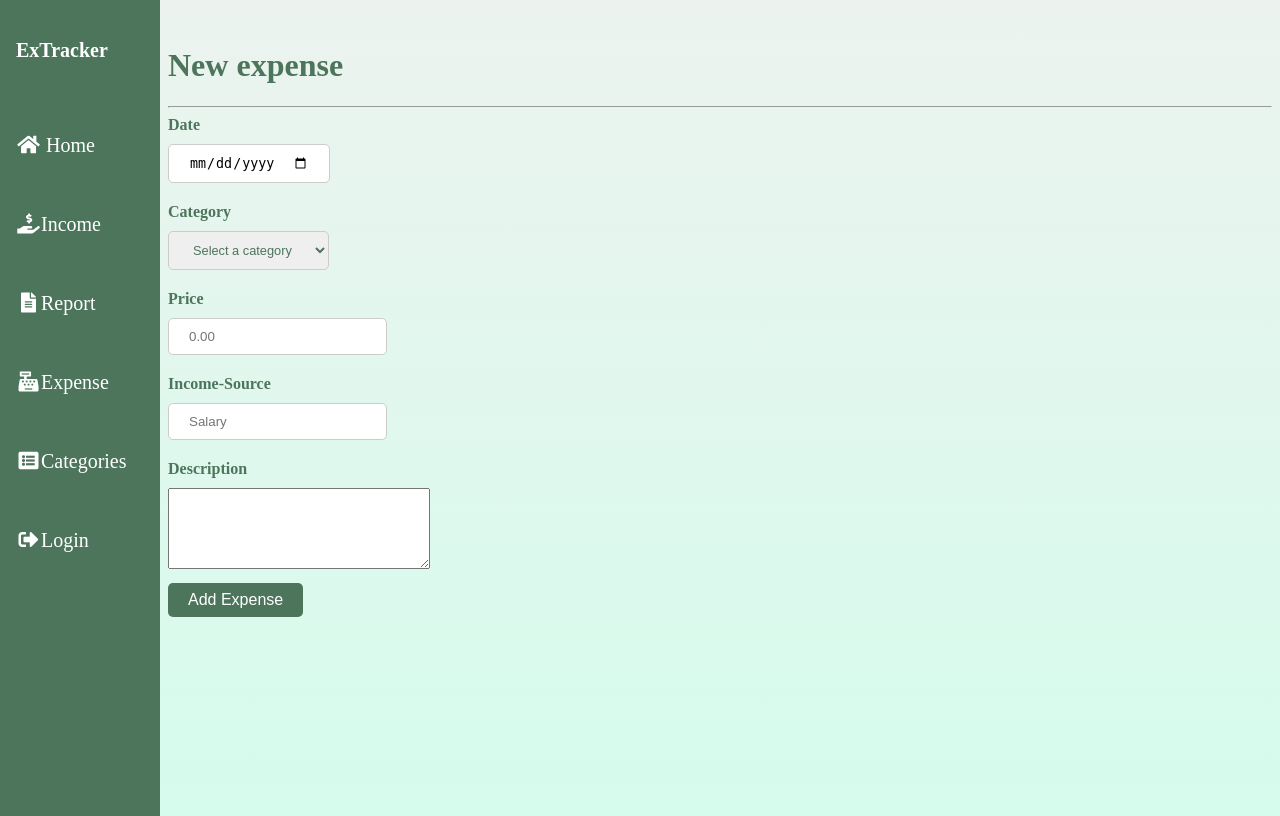
After one commit to patience1000/ExpenseTracker, a Django app: page /expense/ in a window 1280 px wide. The commit adds this page. Run offline with Django 5.2, Linux system fonts and the light colour scheme.

Commit message:
working on expense page

```diff
--- a/Trackerapp/static/CSS/base.css
+++ b/Trackerapp/static/CSS/base.css
@@ -41,6 +41,6 @@ body{
     font-size: 0.8em;
     box-shadow: 2px 2px 4px 3px rgb(0,0,0,0.1);
 }
-#myChart {
+#myChart{
     margin-left: 160px;
 }
--- /dev/null
+++ b/Trackerapp/static/CSS/expense.css
@@ -0,0 +1,70 @@
+body{
+    background-image:linear-gradient(rgb(236, 243, 239),rgb(213, 252, 236));
+    height: 100vh;
+}
+.sidebar {
+    height: 100%;
+    width: 160px;
+    position: fixed;
+    z-index: 1;
+    top: 0;
+    left: 0;
+    background-color:#4c755c;
+    overflow-x: hidden;
+    padding-top: 16px;
+}
+.sidebar a, h2 {
+    padding: 6px 8px 50px 16px;
+    text-decoration: none;
+    font-size: 20px;
+    color: #fff;
+    display: block;
+}
+.sidebar a:hover {
+    opacity: 0.8 ;
+}
+#expense{
+    margin-left: 160px;
+}
+h1 {
+    color: #4c755c;
+}
+#expense-form label{
+    display: block;
+    margin-bottom: 10px;
+    color: #4c755c;
+    font-size: 1em;
+    font-weight: 600;
+}
+#expense-form input{
+    padding: 10px 20px;
+    margin-bottom: 20px;
+    border: 1px solid #ccc;
+    border-radius: 5px;
+}
+#expense-item input{
+    padding: 30px 20px;
+}
+#category{
+    color: #4c755c;
+    font-size: .8em;
+    padding: 10px 20px;
+    margin-bottom: 20px;
+    border: 1px solid #ccc;
+    border-radius: 5px;
+}
+#submit{
+    background-color: #4c755c;
+    outline: none;
+    border-radius: 5px;
+    padding: 8px 20px;
+    border: 0;
+    color: #ffffff;
+    font-size: 1em;
+    cursor: pointer;
+    margin-top: 10px;
+    display: block;
+}
+#submit :hover{
+    opacity: 0.8;
+}
--- /dev/null
+++ b/Trackerapp/templates/Trackerapp/expense.html
@@ -0,0 +1,61 @@
+{% load static %}
+<!DOCTYPE html>
+<html lang="en">
+
+<head>
+    <meta charset="UTF-8" />
+    <meta name="viewport" content="width=device-width, initial-scale=1.0" />
+    <title>Expenses</title>
+    <link rel="stylesheet" href="https://cdnjs.cloudflare.com/ajax/libs/font-awesome/5.15.4/css/all.min.css" />
+    <!-- <link rel="stylesheet" href="{% static 'css/style.css' %}" /> -->
+    <link rel="stylesheet" href="{% static 'CSS/expense.css' %}" />
+    <meta name="csrf-token" content="{% csrf_token %}" />
+</head>
+
+<body>
+    <div class="sidebar">
+        <h2>ExTracker</h2>
+        <a href="/"><i class="fa fa-fw fa-home"></i> Home</a>
+        <a href="#income"><i class="fa fa-fw fa-hand-holding-usd"></i>Income</a>
+        <a href="#report"><i class="fa fa-fw fa-file-alt"></i>Report</a>
+        <a href="/expense"><i class="fa fa-fw fa-cash-register"></i>Expense</a>
+        <a href="#categories"><i class="fa fa-fw fa-list-alt"></i>Categories</a>
+        <!-- <a href="/login"><i class="fa fa-fw fa-sign-out-alt"></i>Login</a> -->
+        <a href="/login" id="auth-link"><i class="fa fa-fw fa-sign-out-alt"></i><span id="auth-text">Login</span></a>
+    </div>
+    <div id="expense">
+        <h1>New expense</h1>
+        <hr>
+        <form id="expense-form" method="post">
+            {% csrf_token %}
+
+            <label for="date">Date</label>
+            <input type="date">
+
+            <label for="category">Category</label>
+            <select id="category" required>
+                <option value="">Select a category</option>
+                <option value="Food">Food</option>
+                <option value="Transportation">Transportation</option>
+                <option value="medicine">Medicine</option>
+                <option value="personal-items">Personal-items</option>
+                <option value="Entertainment">Entertainment</option>
+            </select>
+
+            <label for="price">Price</label>
+            <input type="number" required placeholder="0.00">
+
+            <label for="income">Income-Source</label>
+            <input required type="text" placeholder="Salary">
+
+            <label for="description">Description</label>
+            <textarea required type="text" rows="5" cols="30"></textarea>
+
+            <button id="submit">Add Expense</button>
+        </form>
+    </div>
+
+    <!-- <script src="{% static 'js/login.js' %}"></script> -->
+</body>
+
+</html>
--- a/Trackerapp/templates/Trackerapp/index.html
+++ b/Trackerapp/templates/Trackerapp/index.html
@@ -17,7 +17,7 @@
         <a href="/"><i class="fa fa-fw fa-home"></i> Home</a>
         <a href="#income"><i class="fa fa-fw fa-hand-holding-usd"></i>Income</a>
         <a href="#report"><i class="fa fa-fw fa-file-alt"></i>Report</a>
-        <a href="#expenses"><i class="fa fa-fw fa-cash-register"></i>Expense</a>
+        <a href="/expense"><i class="fa fa-fw fa-cash-register"></i>Expense</a>
         <a href="#categories"><i class="fa fa-fw fa-list-alt"></i>Categories</a>
         <!-- <a href="/login"><i class="fa fa-fw fa-sign-out-alt"></i>Login</a> -->
         <a href="/login" id="auth-link"><i class="fa fa-fw fa-sign-out-alt"></i><span id="auth-text">Login</span></a>
@@ -25,7 +25,7 @@
 
     <div class="container">
         <div class="box1">
-            <h3>$95,000</h3>
+            <h3 id="total-income">$0</h3>
             <p>Income</p>
         </div>
 
--- a/Trackerapp/templates/Trackerapp/login.html
+++ b/Trackerapp/templates/Trackerapp/login.html
@@ -18,7 +18,7 @@
         <a href="/"><i class="fa fa-fw fa-home"></i> Home</a>
         <a href="#income"><i class="fa fa-fw fa-hand-holding-usd"></i>Income</a>
         <a href="#report"><i class="fa fa-fw fa-file-alt"></i>Report</a>
-        <a href="#expenses"><i class="fa fa-fw fa-cash-register"></i>Expense</a>
+        <a href="/expense"><i class="fa fa-fw fa-cash-register"></i>Expense</a>
         <a href="#categories"><i class="fa fa-fw fa-list-alt"></i>Categories</a>
         <!-- <a href="/login"><i class="fa fa-fw fa-sign-out-alt"></i>Login</a> -->
         <a href="/login" id="auth-link"><i class="fa fa-fw fa-sign-out-alt"></i><span id="auth-text">Login</span></a>
--- a/Trackerapp/urls.py
+++ b/Trackerapp/urls.py
@@ -1,6 +1,6 @@
 from django.urls import path, include
 from rest_framework.routers import DefaultRouter
-from .views import CategoryViewSet,IncomeViewSet, ExpenseViewSet, Login, Dashboard, Success,get_user_expense
+from .views import CategoryViewSet,IncomeViewSet, ExpenseViewSet, Login, Dashboard,AddExpense,get_user_expense, get_user_income
 
 router = DefaultRouter()
 router.register(r'categories', CategoryViewSet, basename='category')
@@ -11,6 +11,8 @@ urlpatterns = [
     path('api', include(router.urls)),
     path('login/', Login),
     path('', Dashboard),
+    path('expense/', AddExpense),
     path('user-expenses/', get_user_expense),
-    path('',Success),
+    path('user-income/', get_user_income),
+
 ]
--- a/Trackerapp/views.py
+++ b/Trackerapp/views.py
@@ -4,9 +4,6 @@ from django.http import JsonResponse
 from Trackerapp.permissions import IsOwnerOrReadOnly
 from rest_framework.permissions import IsAuthenticated
 from .models import Category,Income,Expense,User
-from rest_framework.authtoken.views import ObtainAuthToken
-from rest_framework.authtoken.models import Token
-from rest_framework.response import Response
 from django.views.decorators.csrf import csrf_exempt
 from .serializers import CategorySerializer, IncomeSerializer,ExpenseSerializer
 from rest_framework.decorators import api_view, permission_classes
@@ -38,7 +35,6 @@ class ExpenseViewSet(viewsets.ModelViewSet):
 def get_user_expense(request):
     user = request.user  # Get the authenticated user
     expenses = Expense.objects.filter(user=user)
-
     data = []
     for expense in expenses:
         data.append({
@@ -46,12 +42,24 @@ def get_user_expense(request):
             'price': expense.price
         })
 
-    return JsonResponse(data, safe=False)
+    return JsonResponse(data,safe=False)
 
+@api_view(['GET'])
+@permission_classes([IsAuthenticated])
+def get_user_income(request):
+    user = request.user
+    income = Income.objects.filter(user=user)
+    data = []
+    for i in income:
+        data.append({
+            'source': i.source,
+            'amount': i.amount
+        })
+    return JsonResponse(data,safe=False)
 @csrf_exempt
 def Login(request):
     return render(request, 'Trackerapp/login.html')
 def Dashboard(request):
     return render(request, 'Trackerapp/index.html')
-def Success(request):
-    return render(request, 'Trackerapp/success.html')
+def AddExpense(request):
+    return render(request, 'Trackerapp/expense.html')
```
Also changed, not shown: Trackerapp/static/js/home.js (+44 -2 lines), Trackerapp/templates/Trackerapp/base.html (added, +36 -0 lines), Trackerapp/templates/Trackerapp/categories.html (added), Trackerapp/templates/Trackerapp/income.html (added), db.sqlite3.
